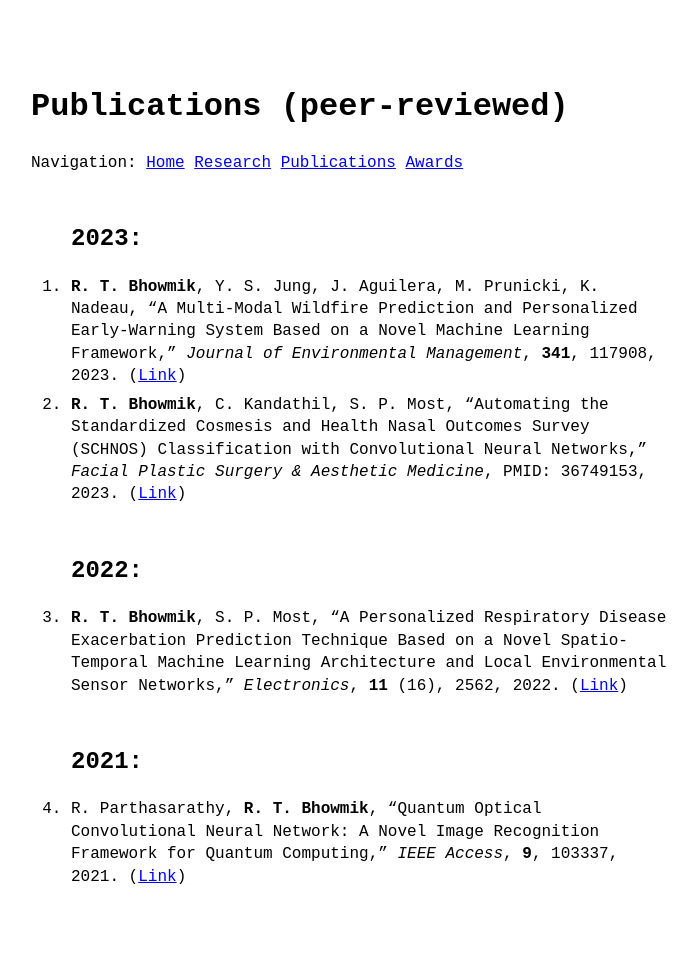
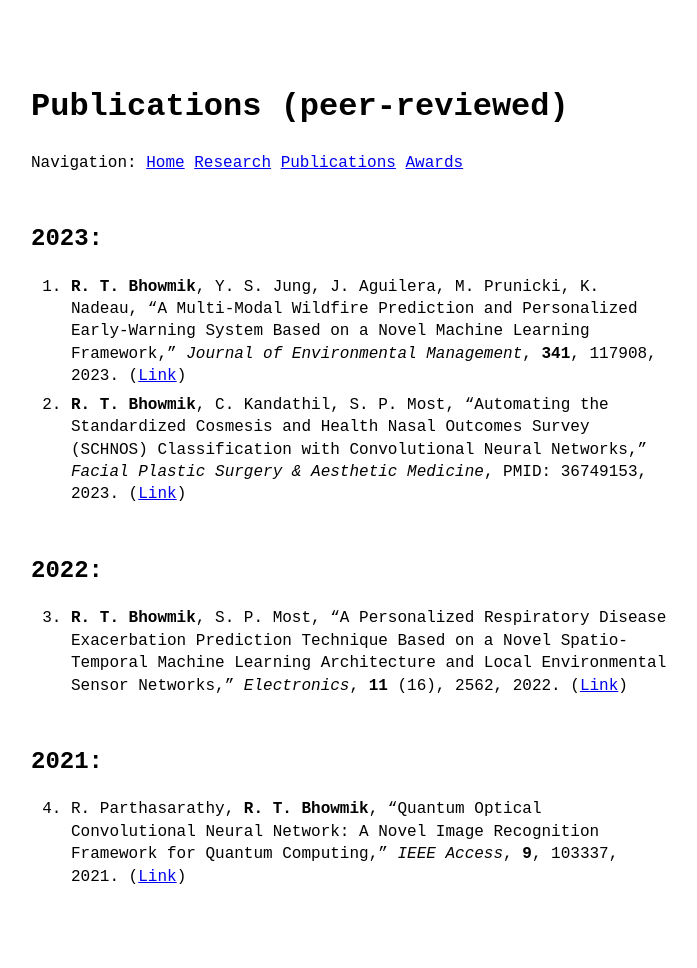
Before and after one commit to rohan-tan-bhowmik/rohan-tan-bhowmik.github.io, a Jekyll site: the page built from publications.md, in a window 1280 px wide. Shown: the whole page, without its empty margins (289-986 px from the left). Built offline with Jekyll 4.4.1, drawn with Linux system fonts in a browser that asks for light colours.

```diff
--- a/publications.md
+++ b/publications.md
@@ -5,16 +5,17 @@ title: Publications (peer-reviewed)
 
 Navigation: <a href='https://rohan-tan-bhowmik.github.io'>Home</a> <a href='https://rohan-tan-bhowmik.github.io/research'>Research</a> <a href='https://rohan-tan-bhowmik.github.io/publications'>Publications</a> <a href='https://rohan-tan-bhowmik.github.io/awards'>Awards</a>
 
+<h2>2023:</h2>
+
 <ol>
-<h2>2023:</h2>
 <li><b>R. T. Bhowmik</b>, Y. S. Jung, J. Aguilera, M. Prunicki, K. Nadeau, “A Multi-Modal Wildfire Prediction and Personalized Early-Warning System Based on a Novel Machine Learning Framework,” <i>Journal of Environmental Management</i>, <b>341</b>, 117908, 2023. (<a target="_blank" href='https://doi.org/10.1016/j.jenvman.2023.117908'>Link</a>)</li>
 <li><b>R. T. Bhowmik</b>, C. Kandathil, S. P. Most, “Automating the Standardized Cosmesis and Health Nasal Outcomes Survey (SCHNOS) Classification with Convolutional Neural Networks,” <i>Facial Plastic Surgery & Aesthetic Medicine</i>, PMID: 36749153, 2023. (<a target="_blank" href='https://doi.org/10.1089/fpsam.2022.0306'>Link</a>)</li>
 </ol>
+<h2>2022:</h2>
 <ol start="3">
-<h2>2022:</h2>
 <li><b>R. T. Bhowmik</b>, S. P. Most, “A Personalized Respiratory Disease Exacerbation Prediction Technique Based on a Novel Spatio-Temporal Machine Learning Architecture and Local Environmental Sensor Networks,” <i>Electronics</i>, <b>11</b> (16), 2562, 2022. (<a target="_blank" href='https://doi.org/10.3390/electronics11162562'>Link</a>)</li>
 </ol>
+<h2>2021:</h2>
 <ol start="4">
-<h2>2021:</h2>
 <li>R. Parthasarathy, <b>R. T. Bhowmik</b>, “Quantum Optical Convolutional Neural Network: A Novel Image Recognition Framework for Quantum Computing,” <i>IEEE Access</i>, <b>9</b>, 103337, 2021. (<a target="_blank" href='https://doi.org/10.1109/ACCESS.2021.3098775'>Link</a>)</li>
 </ol>
```
